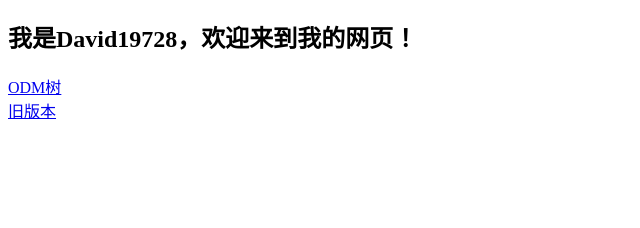
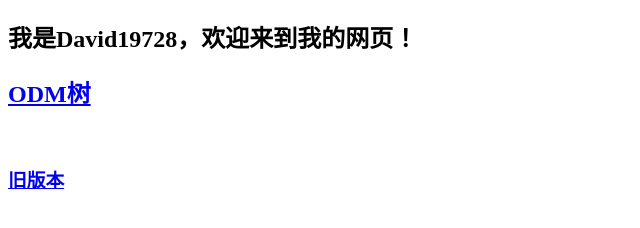
Before and after one commit to david19728/david19728.github.io, a plain HTML site: page index.html in a window 1280 px wide. Shown: the part 70-298 px from the top of the page, without its empty margins (0-640 px from the left). Drawn offline with Linux system fonts and the light colour scheme.

Commit message:
Add files via upload

```diff
--- a/index.html
+++ b/index.html
@@ -5,7 +5,7 @@
         <title>David19728的网页</title>
         <h1>David19728的网页</h1>
         <h2>我是David19728，欢迎来到我的网页！</h2>
-        <a href="https://david19728.github.io/odm-tree/index.html">ODM树</a><br>
-        <a href="https://david19728.github.io/odm-tree/old-versions/index.html">旧版本</a><br>
+        <h2><a href="https://david19728.github.io/odm-tree/index.html">ODM树</a></h2><br>
+        <h3><a href="https://david19728.github.io/odm-tree/old-versions/index.html">旧版本</a></h3><br>
     </body>
 </html>
```
